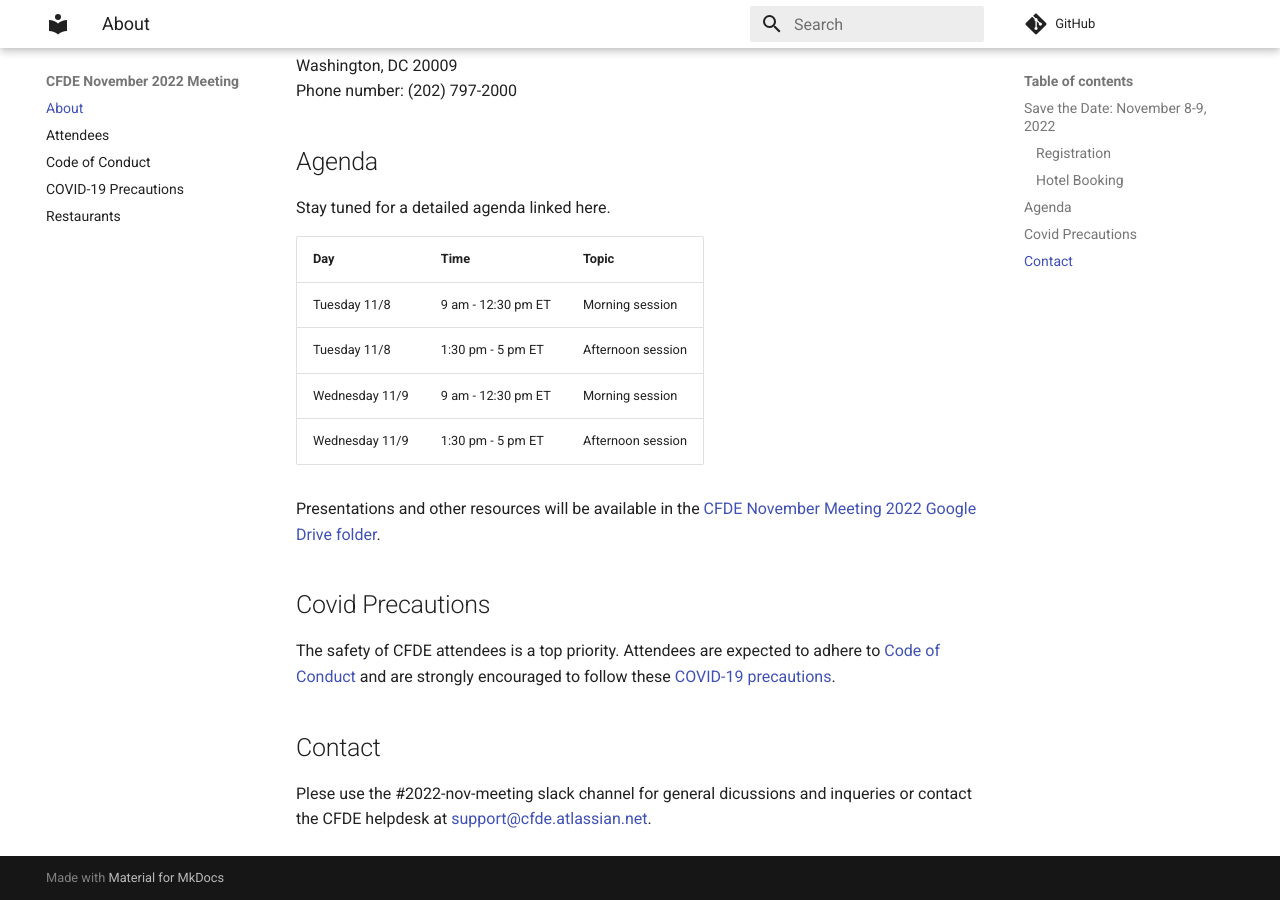
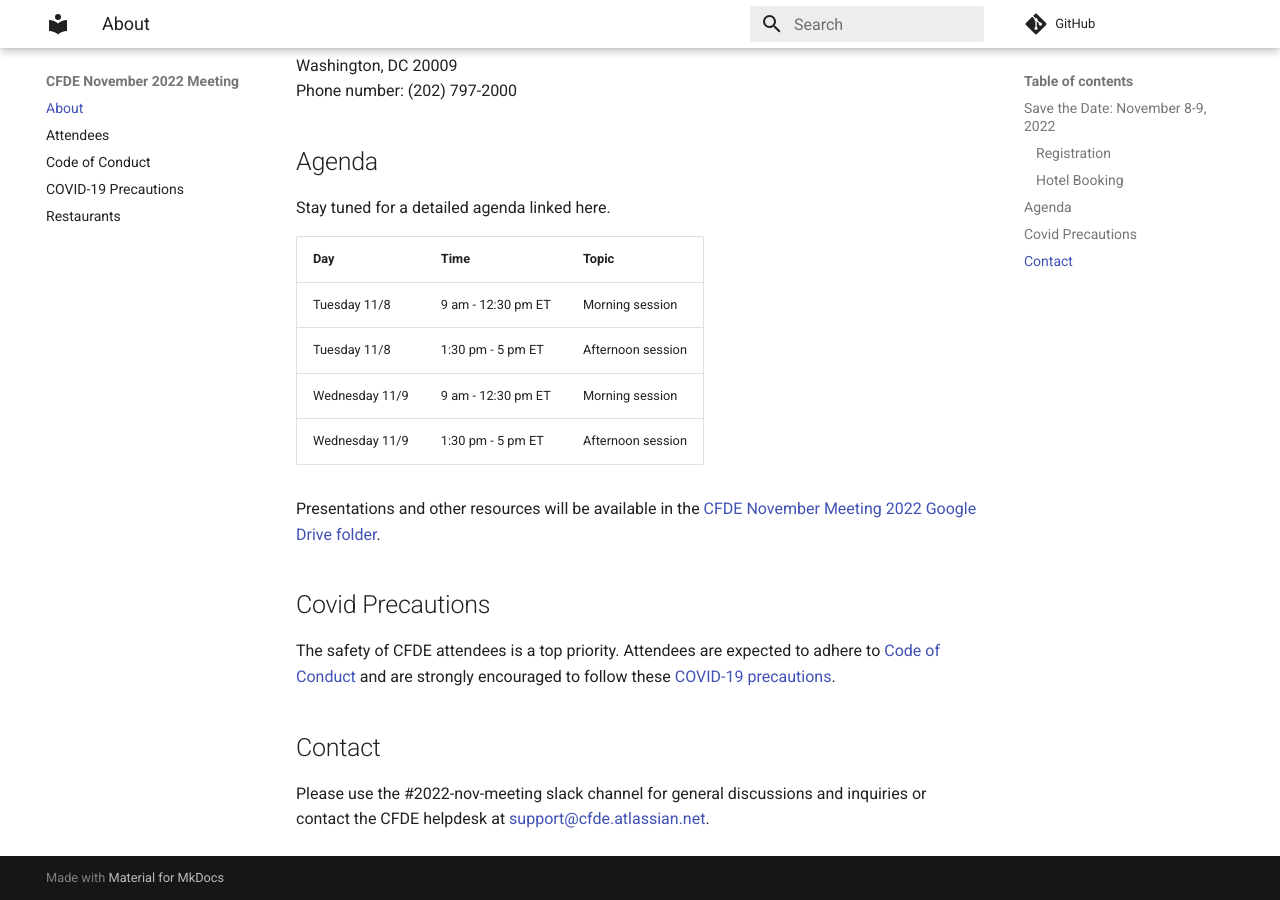
Before and after one commit to nih-cfde/2022-nov-meeting, an MkDocs documentation site: the page built from docs/index.md, in a window 1280 px wide and 900 px high, scrolled down 630 px. Built offline with MkDocs 1.6.1 and Material for MkDocs 9.7.7, drawn with Linux system fonts in a browser that asks for light colours; comment, search, counter and statistics services are not loaded.

Commit message:
Update index.md
typos

```diff
--- a/docs/index.md
+++ b/docs/index.md
@@ -37,4 +37,5 @@ The safety of CFDE attendees is a top priority. Attendees are expected to adhere
 
 
 ## Contact
-Plese use the #2022-nov-meeting slack channel for general dicussions and inqueries or contact the CFDE helpdesk at [support@cfde.atlassian.net](mailto:support@cfde.atlassian.net).
+
+Please use the #2022-nov-meeting slack channel for general discussions and inquiries or contact the CFDE helpdesk at [support@cfde.atlassian.net](mailto:support@cfde.atlassian.net).
```
